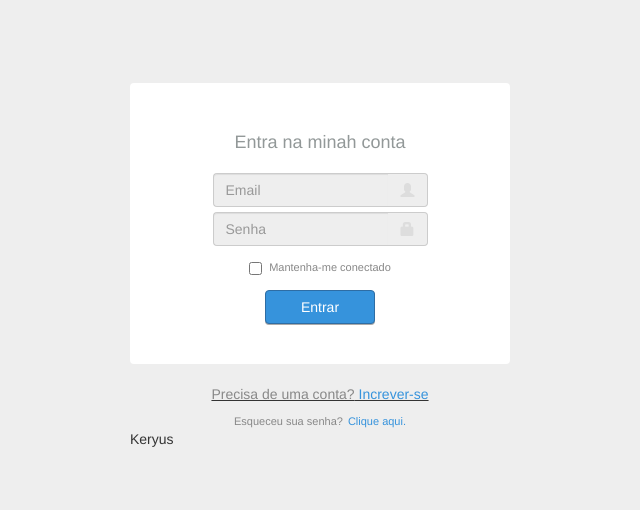
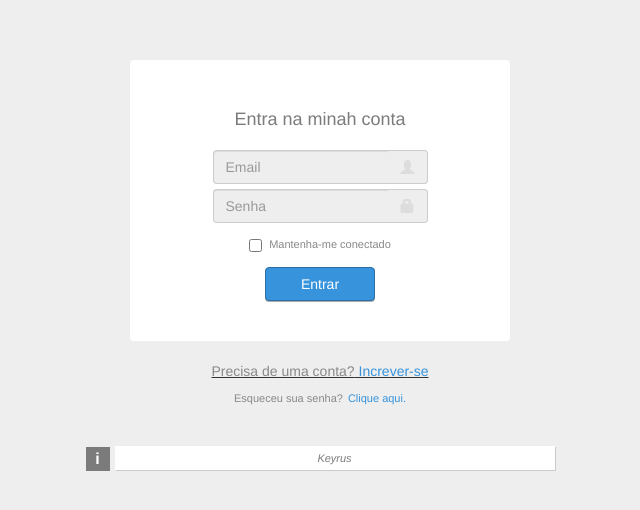
Before and after one commit to flb31/keyrus-test-app, a React app: page / in a window 1280 px wide. Shown: the part 134-644 px from the top of the page, without its empty margins (320-960 px from the left). Built offline with nearby package versions, Linux system fonts and the light colour scheme.

Commit message:
[TEST-001] Add style footer and refactor

```diff
--- a/js/App.jsx
+++ b/js/App.jsx
@@ -4,7 +4,7 @@ import Form from './components/Form';
 import Footer from './components/Footer';
 
 const App = () => (
-  <div>
+  <div className="App">
     <Form />
 
     <div className="password m-t m-half-b">
@@ -17,7 +17,7 @@ const App = () => (
       <a href="/">Clique aqui.</a>
     </div>
 
-    <Footer />
+    <Footer theClasses="m-double-t" />
 
   </div>
 );
--- a/js/components/Footer.jsx
+++ b/js/components/Footer.jsx
@@ -1,9 +1,19 @@
 import React from 'react';
+import PropTypes from 'prop-types';
 
-const Footer = () => (
-  <div className="info">
-    Keryus
-  </div>
+const Footer = props => (
+  <footer className={`Footer ${props.theClasses}`}>
+    <span className="Footer__info">i</span>
+    <div className="Footer__copyright m-quarter-l">Keyrus</div>
+  </footer>
 );
 
+Footer.defaultProps = {
+  theClasses: ''
+};
+
+Footer.propTypes = {
+  theClasses: PropTypes.string
+};
+
 export default Footer;
--- /dev/null
+++ b/styles/components/_app.scss
@@ -0,0 +1,5 @@
+.App {
+    display: flex;
+    flex-direction: column;
+    align-items: center;
+}
--- /dev/null
+++ b/styles/components/_footer.scss
@@ -0,0 +1,33 @@
+@import '../settings/conf';
+
+$height: 24px;
+
+.Footer {
+    &__info {
+        background-color: $title--color;
+        width: 24px;
+        height: $height;
+        color: $white;
+        display: inline-block;
+        text-align: center;
+        line-height: $height;
+        font-size: 16px;
+        font-weight: 600;
+    }
+
+    &__copyright {
+        display: inline-block;
+        background-color: $white;
+        box-shadow: 1px 1px rgba($shadow--color, .5);
+        width: 440px;
+        height: $height;
+        text-align: center;
+        font-style: italic;
+        font-weight: 300;
+        color: $title--color;
+        font-size: 11px;
+        line-height: $height;
+        position: relative;
+        top: -2px;
+    }
+}
--- a/styles/components/form.scss
+++ b/styles/components/_form.scss
@@ -50,7 +50,7 @@
         min-width: 110px;
         margin: 0 auto;
         background-color: $btn--primary--color;
-        box-shadow: 0 1px $shadow--button;
+        box-shadow: 0 1px $shadow--color;
         transition: ease .4s all;
     }
 }
--- a/styles/index.scss
+++ b/styles/index.scss
@@ -1,7 +1,9 @@
 @import 'settings/conf';
 @import 'settings/mesaures';
 @import 'settings/spaces';
+@import 'components/app';
 @import 'components/form';
+@import 'components/footer';
 @import 'layout/login';
 @import 'settings/override';
 
--- a/styles/settings/_conf.scss
+++ b/styles/settings/_conf.scss
@@ -19,10 +19,11 @@ $lg--start: 1170px!default;
 //--------
 // Colors
 //--------
-$title--color: #929898;
+$title--color: #7b7b7b;
+$white: #FFF;
 $input--bg--color: #EEE;
 $btn--primary--color: #3693dc;
 $link--color: #3693dc;
 $text--color: #888;
-$shadow--button: #AAA;
+$shadow--color: #AAA;
 $input--icon--color: #DDD;
```
Also changed, not shown: styles/layout/_login.scss (renamed from styles/layout/login.scss).
